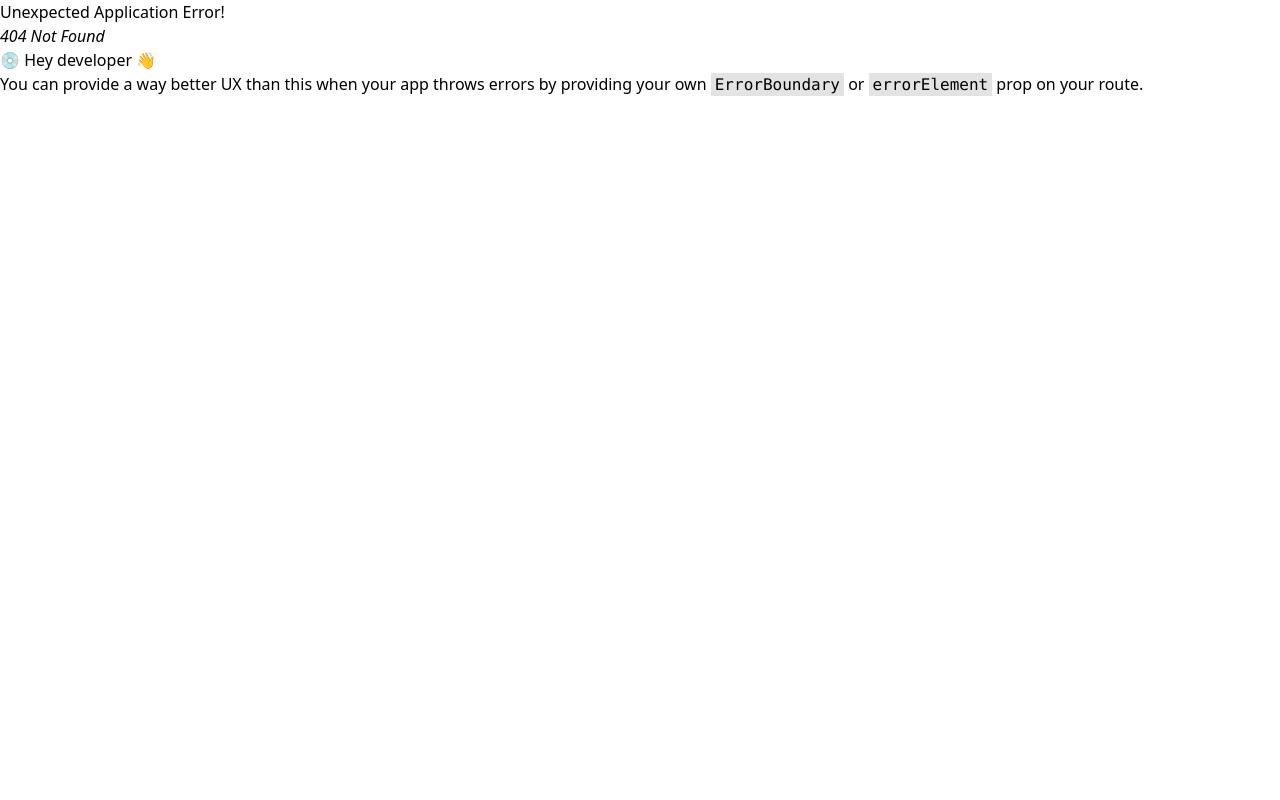
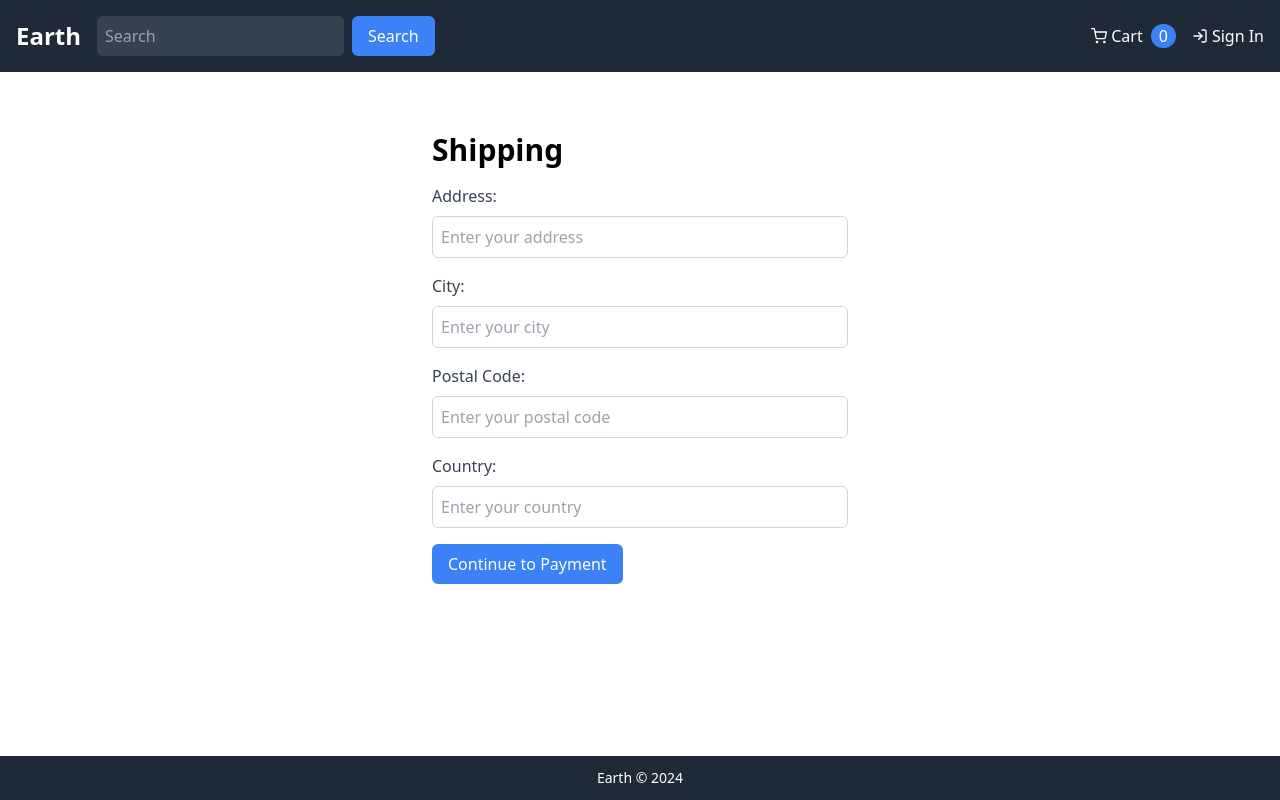
Before and after one commit to arthdarji352/Ecommerce-app-2024, a React app in the folder client/: page /shipping in a window 1280 px wide. Before the commit this address had no page. Built offline with nearby package versions, Linux system fonts and the light colour scheme; the HTML template or start-up script is replaced by a standard one.

Commit message:
add Shipping Screen and slice

```diff
--- a/client/src/main.jsx
+++ b/client/src/main.jsx
@@ -16,6 +16,7 @@ import CartScreen from "./screens/CartScreen.jsx";
 import LoginScreen from "./screens/LoginScreen.jsx";
 import RegisterScreen from "./screens/RegisterScreen.jsx";
 import ResetPassword from "./screens/ResetPassword.jsx";
+import ShippingScreen from "./screens/ShippingScreen.jsx";
 
 const router = createBrowserRouter(
   createRoutesFromElements(
@@ -25,6 +26,7 @@ const router = createBrowserRouter(
       <Route path="/cart" element={<CartScreen />} />
       <Route path="/login" element={<LoginScreen />} />
       <Route path="/register" element={<RegisterScreen />} />
+      <Route path="/shipping" element={<ShippingScreen />} />
 
       <Route path="/reset-password/:resetToken" element={<ResetPassword />} />
     </Route>
--- a/client/src/screens/CartScreen.jsx
+++ b/client/src/screens/CartScreen.jsx
@@ -17,7 +17,7 @@ const CartScreen = () => {
   };
 
   const checkoutHandler = () => {
-    navigate("/checkout");
+    navigate("/login?redirect=/shipping");
   };
 
   return (
--- a/client/src/screens/LoginScreen.jsx
+++ b/client/src/screens/LoginScreen.jsx
@@ -1,6 +1,6 @@
-import React, { useState } from "react";
-import { useDispatch } from "react-redux";
-import { Link, useNavigate } from "react-router-dom";
+import React, { useEffect, useState } from "react";
+import { useDispatch, useSelector } from "react-redux";
+import { Link, useLocation, useNavigate } from "react-router-dom";
 import {
   useForgotPasswordMutation,
   useLoginMutation,
@@ -19,6 +19,18 @@ const LoginScreen = () => {
   const [login, { isLoading }] = useLoginMutation();
   const [forgotPassword, { isLoading: isLoadingPassword }] =
     useForgotPasswordMutation();
+
+  const { userInfo } = useSelector((state) => state.user);
+
+  const { search } = useLocation();
+  const sp = new URLSearchParams(search);
+  const redirect = sp.get("redirect") || "/";
+
+  useEffect(() => {
+    if (userInfo) {
+      navigate(redirect);
+    }
+  }, [navigate, redirect, userInfo]);
 
   const handleLogin = async (e) => {
     e.preventDefault();
--- /dev/null
+++ b/client/src/screens/ShippingScreen.jsx
@@ -0,0 +1,91 @@
+import React, { useState } from "react";
+import { useDispatch, useSelector } from "react-redux";
+import { useNavigate } from "react-router-dom";
+import { saveShippingAddress } from "../slices/cartSlice";
+
+const ShippingScreen = () => {
+  const dispatch = useDispatch();
+  const navigate = useNavigate();
+
+  const cart = useSelector((state) => state.cart);
+  const { shippingAddress } = cart;
+  const [address, setAddress] = useState(shippingAddress?.address || "");
+  const [city, setCity] = useState(shippingAddress?.city || "");
+  const [postalCode, setPostalCode] = useState(
+    shippingAddress?.postalCode || ""
+  );
+  const [country, setCountry] = useState(shippingAddress?.country || "");
+
+  const handleSubmit = (e) => {
+    e.preventDefault();
+    dispatch(saveShippingAddress({ address, city, postalCode, country }));
+    //navigate("/payment")
+  };
+  return (
+    <div className="container mx-auto mt-8 mb-28 p-4 max-w-md ">
+      <h3 className="text-3xl font-semibold mb-4">Shipping</h3>
+      <form onSubmit={handleSubmit}>
+        <div className="mb-4">
+          <label htmlFor="address" className="text-gray-700">
+            Address:
+          </label>
+          <input
+            type="text"
+            id="address"
+            className="bg-white border border-gray-300 p-2 rounded-md mt-2 w-full"
+            placeholder="Enter your address"
+            value={address}
+            onChange={(e) => setAddress(e.target.value)}
+          />
+        </div>
+        <div className="mb-4">
+          <label htmlFor="city" className="text-gray-700">
+            City:
+          </label>
+          <input
+            type="text"
+            id="city"
+            className="bg-white border border-gray-300 p-2 rounded-md mt-2 w-full"
+            placeholder="Enter your city"
+            value={city}
+            onChange={(e) => setCity(e.target.value)}
+          />
+        </div>
+        <div className="mb-4">
+          <label htmlFor="postalCode" className="text-gray-700">
+            Postal Code:
+          </label>
+          <input
+            type="text"
+            id="postalCode"
+            className="bg-white border border-gray-300 p-2 rounded-md mt-2 w-full"
+            placeholder="Enter your postal code"
+            value={postalCode}
+            onChange={(e) => setPostalCode(e.target.value)}
+          />
+        </div>
+        <div className="mb-4">
+          <label htmlFor="country" className="text-gray-700">
+            Country:
+          </label>
+          <input
+            type="text"
+            id="country"
+            className="bg-white border border-gray-300 p-2 rounded-md mt-2 w-full"
+            placeholder="Enter your country"
+            value={country}
+            onChange={(e) => setCountry(e.target.value)}
+          />
+        </div>
+        <button
+          className="bg-blue-500 text-white px-4 py-2 rounded-md hover:bg-blue-6000"
+          onClick={handleSubmit}
+        >
+          Continue to Payment
+        </button>
+      </form>
+    </div>
+  );
+};
+
+export default ShippingScreen;
--- a/client/src/slices/cartSlice.js
+++ b/client/src/slices/cartSlice.js
@@ -5,6 +5,7 @@ const initialState = localStorage.getItem("cart")
   ? JSON.parse(localStorage.getItem("cart"))
   : {
       cartItems: [],
+      shippingAddress: {},
     };
 
 const cartSlice = createSlice({
@@ -29,10 +30,15 @@ const cartSlice = createSlice({
       const id = action.payload;
       state.cartItems = state.cartItems.filter((i) => i._id !== id);
     },
+    saveShippingAddress: (state, action) => {
+      state.shippingAddress = action.payload;
+      localStorage.setItem("cart", JSON.stringify(state));
+    },
   },
 });
 
 // console.log(cartSlice);
-export const { addToCart, removeFromCart } = cartSlice.actions;
+export const { addToCart, removeFromCart, saveShippingAddress } =
+  cartSlice.actions;
 
 export default cartSlice.reducer;
```
Also changed, not shown: 1 other file (tests, documents, lock files or other folders).
